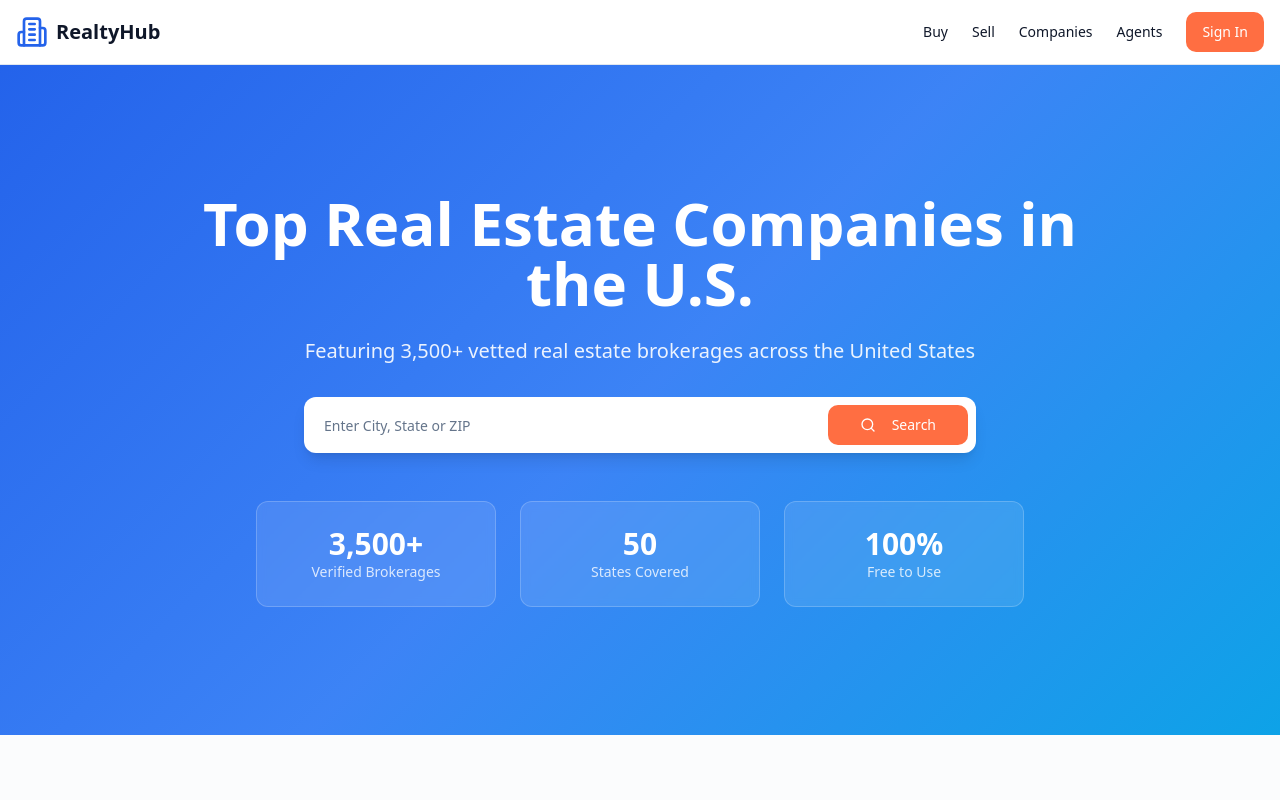
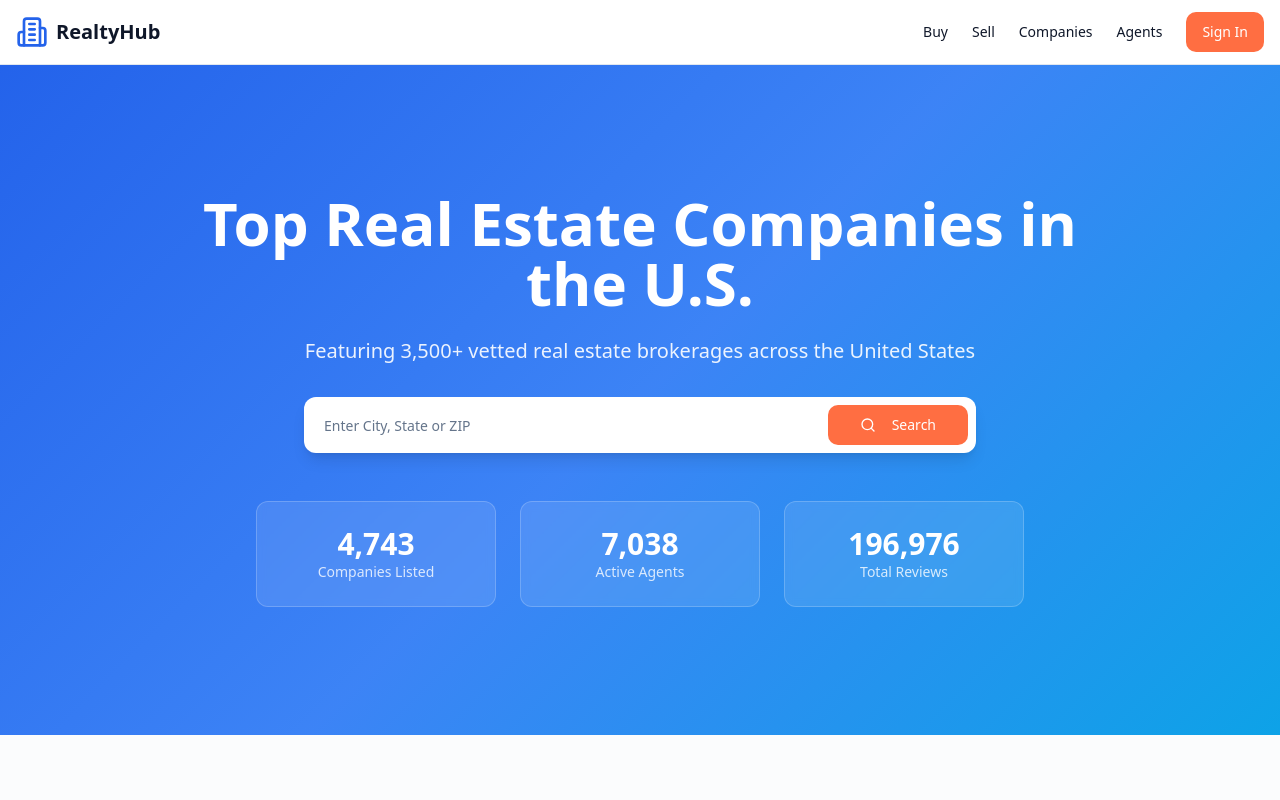
Before and after one commit to FastExpert-Inc/fastexpert-revamp-ux, a React (Vite) app: page / in a window 1280 px wide. Shown: the top 800 px of the page. Built offline with nearby package versions, Linux system fonts and the light colour scheme; the HTML template or start-up script is replaced by a standard one.

Commit message:
Update hero section stats

```diff
--- a/src/components/HeroSection.tsx
+++ b/src/components/HeroSection.tsx
@@ -30,16 +30,16 @@ const HeroSection = () => {
           {/* Quick Stats */}
           <div className="mt-12 grid grid-cols-1 md:grid-cols-3 gap-6 max-w-3xl mx-auto">
             <div className="bg-background/10 backdrop-blur-sm rounded-lg p-6 border border-primary-foreground/20">
-              <div className="text-3xl font-bold text-primary-foreground">3,500+</div>
-              <div className="text-sm text-primary-foreground/80">Verified Brokerages</div>
+              <div className="text-3xl font-bold text-primary-foreground">4,743</div>
+              <div className="text-sm text-primary-foreground/80">Companies Listed</div>
             </div>
             <div className="bg-background/10 backdrop-blur-sm rounded-lg p-6 border border-primary-foreground/20">
-              <div className="text-3xl font-bold text-primary-foreground">50</div>
-              <div className="text-sm text-primary-foreground/80">States Covered</div>
+              <div className="text-3xl font-bold text-primary-foreground">7,038</div>
+              <div className="text-sm text-primary-foreground/80">Active Agents</div>
             </div>
             <div className="bg-background/10 backdrop-blur-sm rounded-lg p-6 border border-primary-foreground/20">
-              <div className="text-3xl font-bold text-primary-foreground">100%</div>
-              <div className="text-sm text-primary-foreground/80">Free to Use</div>
+              <div className="text-3xl font-bold text-primary-foreground">196,976</div>
+              <div className="text-sm text-primary-foreground/80">Total Reviews</div>
             </div>
           </div>
         </div>
```
